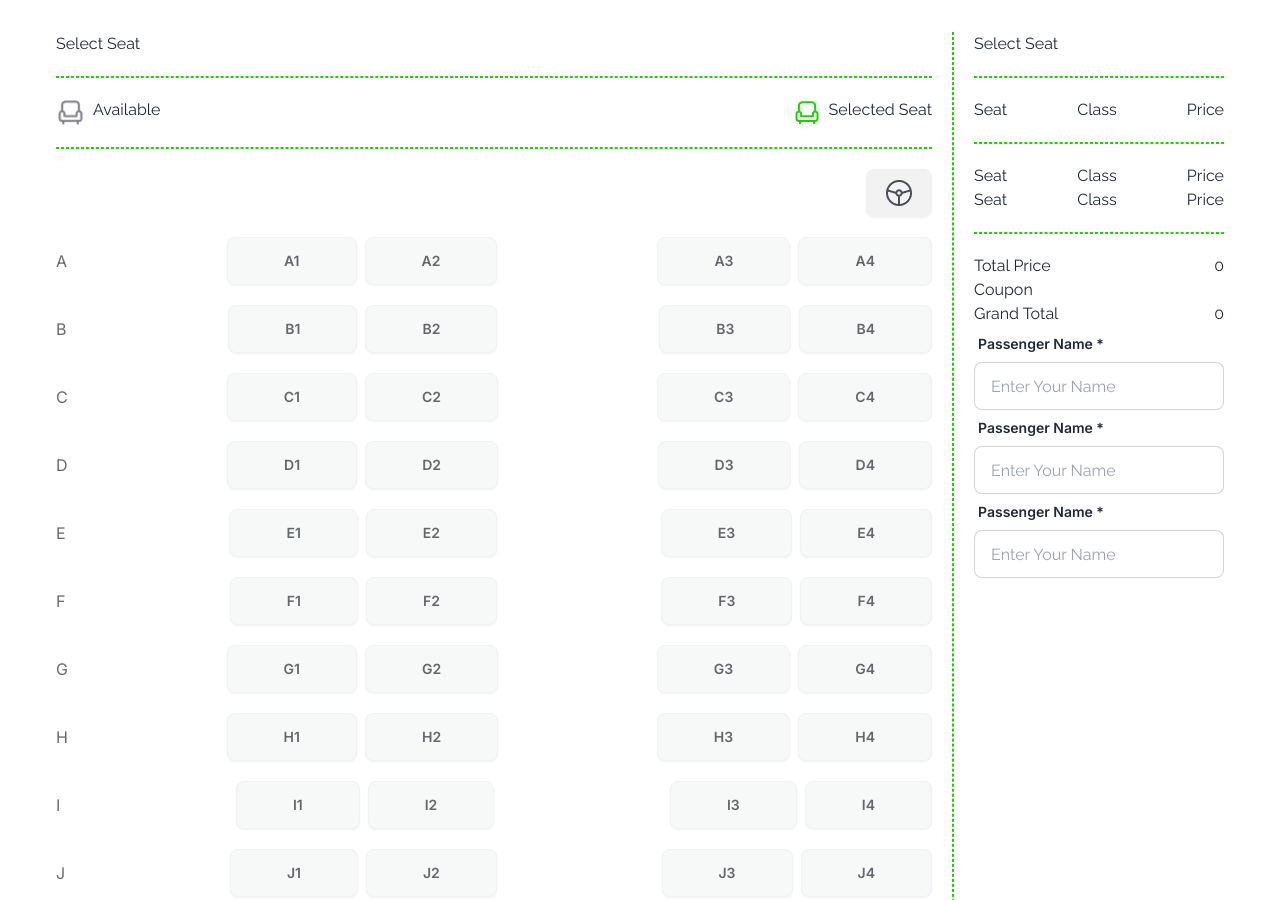
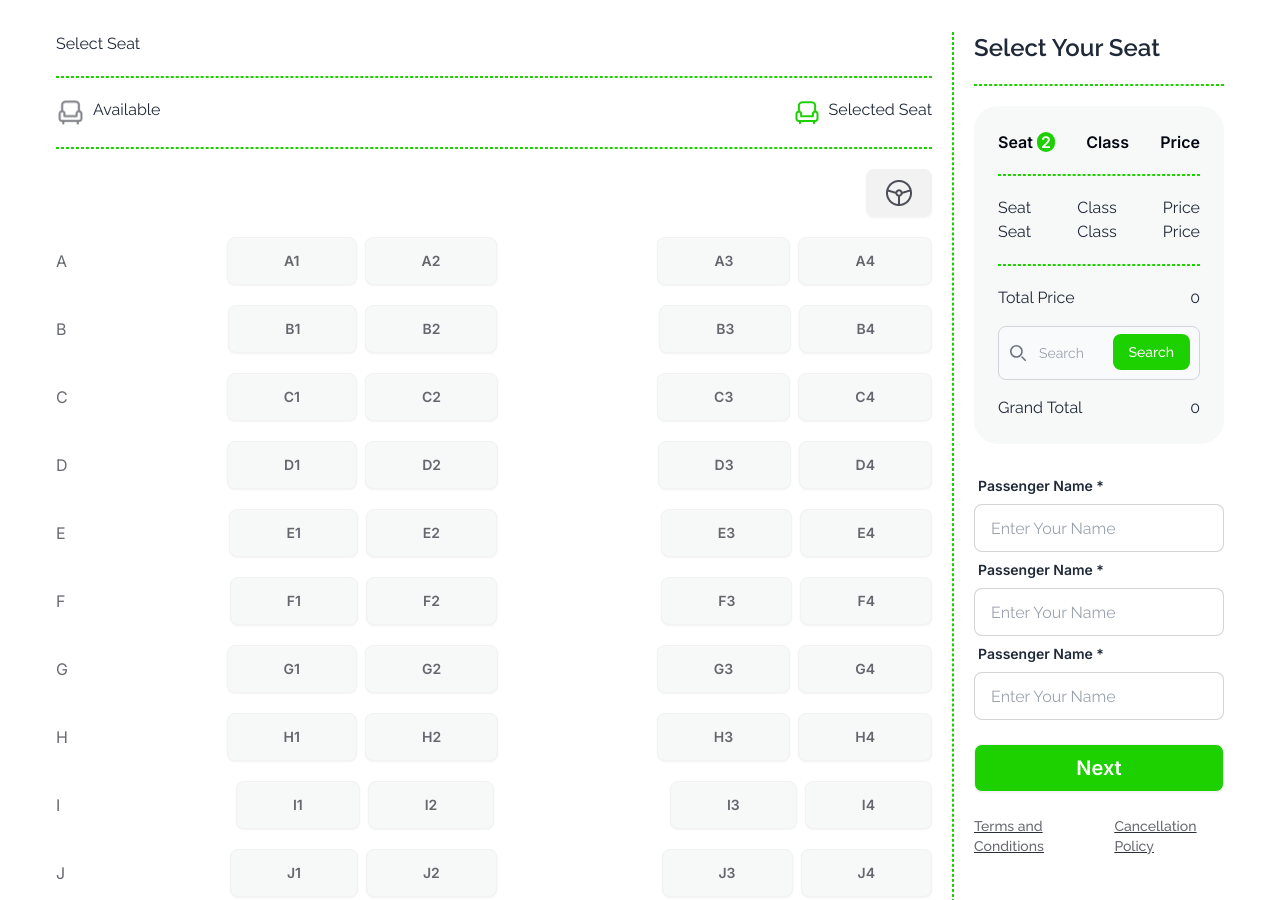
Before and after one commit to AurnobOnWeb/Assignment-5-Ticket, a plain HTML site: page index.html in a window 1280 px wide. Shown: the part 2140-3040 px from the top of the page. Drawn offline with nearby package versions, Linux system fonts and the light colour scheme.

Commit message:
Design Of Ticket Ui

```diff
--- a/index.html
+++ b/index.html
@@ -640,15 +640,22 @@
               class="lg:w-[1px] lg:h-full lg:border lg:border-dashed lg:border-primary lg:mx-5"
             />
             <div class="w-full">
-              <h1>Select Seat</h1>
+              <h1 class="text-2xl font-semibold">Select Your Seat</h1>
               <hr
                 class="h-[1px] w-full border border-dashed border-primary my-5"
               />
 
-              <div>
+              <div class="bg-[#F7F8F8] p-6 rounded-3xl">
                 <div>
-                  <ul class="flex justify-between">
-                    <li>Seat</li>
+                  <ul
+                    class="flex justify-between font-inter text-dark font-semibold"
+                  >
+                    <li>
+                      Seat
+                      <span class="bg-primary text-white rounded-3xl px-1"
+                        >2</span
+                      >
+                    </li>
                     <li>Class</li>
                     <li>Price</li>
                   </ul>
@@ -673,12 +680,52 @@
                 <div class="flex justify-between">
                   Total Price <span>0</span>
                 </div>
-                <div>Coupon</div>
+                <div class="my-4">
+                  <label
+                    for="search"
+                    class="mb-2 text-sm font-medium text-gray-900 sr-only"
+                    >Search</label
+                  >
+                  <div class="relative">
+                    <div
+                      class="absolute inset-y-0 start-0 flex items-center ps-3 pointer-events-none"
+                    >
+                      <svg
+                        class="w-4 h-4 text-gray-500"
+                        aria-hidden="true"
+                        xmlns="http://www.w3.org/2000/svg"
+                        fill="none"
+                        viewBox="0 0 20 20"
+                      >
+                        <path
+                          stroke="currentColor"
+                          stroke-linecap="round"
+                          stroke-linejoin="round"
+                          stroke-width="2"
+                          d="m19 19-4-4m0-7A7 7 0 1 1 1 8a7 7 0 0 1 14 0Z"
+                        />
+                      </svg>
+                    </div>
+                    <input
+                      type="search"
+                      id="search"
+                      class="block w-full p-4 ps-10 text-sm text-gray-900 border border-gray-300 rounded-lg bg-gray-50 focus:ring-primary-500 focus:border-primary-500 outline-none"
+                      placeholder="Search"
+                      required
+                    />
+                    <button
+                      type="submit"
+                      class="text-white absolute end-2.5 bottom-2.5 bg-primary hover:bg-primary focus:ring-4 focus:outline-none focus:ring-primary font-medium rounded-lg text-sm px-4 py-2"
+                    >
+                      Search
+                    </button>
+                  </div>
+                </div>
                 <div class="flex justify-between">
                   Grand Total <span>0</span>
                 </div>
               </div>
-              <div class="w-full">
+              <div class="w-full mt-6">
                 <label class="form-control w-full">
                   <div class="label">
                     <span class="label-text font-inter font-semibold"
@@ -715,13 +762,25 @@
                     class="input input-bordered w-full"
                   />
                 </label>
+                <button
+                  class="btn w-full bg-primary hover:bg-primary-500 text-white font-inter my-6 text-xl"
+                >
+                  Next
+                </button>
+
+                <div
+                  class="flex justify-center text-sm underline text-dark-100 gap-4 font-medium"
+                >
+                  <a href="/">Terms and Conditions</a>
+                  <a href="/">Cancellation Policy</a>
+                </div>
               </div>
             </div>
           </div>
         </div>
       </section>
     </main>
-    <footer></footer>
+    <footer class="bg-dark h-[550px]"></footer>
     <script src="js/main.js"></script>
   </body>
 </html>
```
